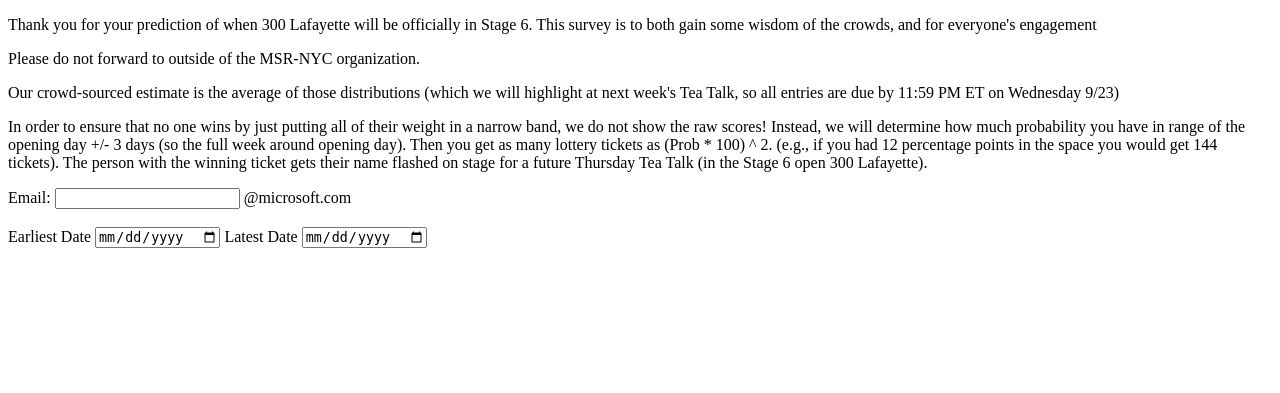
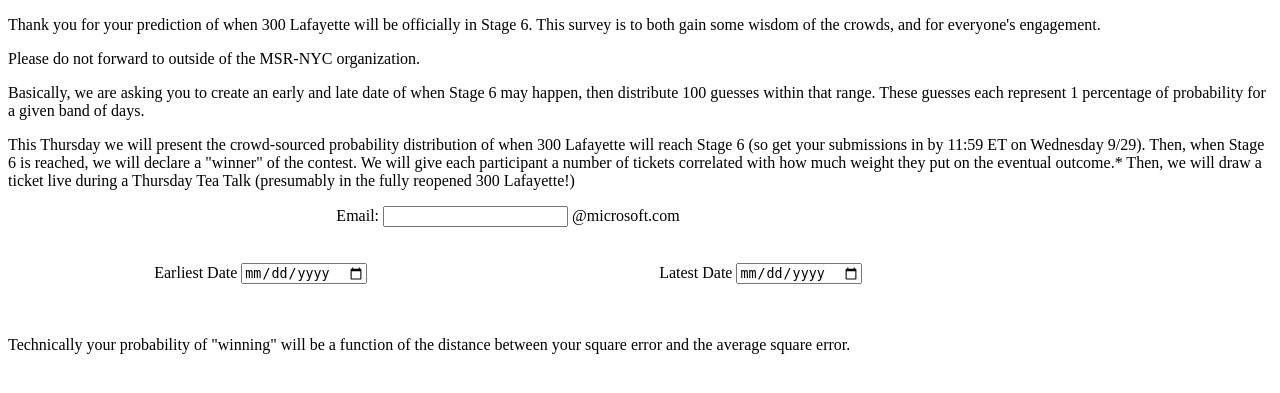
Before and after one commit to SoyBison/s6bets, a Flask app: page / in a window 1280 px wide. Shown: the top 393 px of the page. Run offline with Flask 2, Linux system fonts and the light colour scheme; some libraries are stand-ins or nearby versions.

Commit message:
updated copy, failed attempt at adding dividers, centered form

```diff
--- a/static/balls.js
+++ b/static/balls.js
@@ -49,8 +49,8 @@ $(document).ready(function(){
                 dnum2 = fdate + ((ldate - fdate) * (i+1)) / 9
                 darray[i] = dateFormat(dnum, dnum2)
             }
-            $('#balls-used').text('You have used 0 balls.')
-            $('#balls-left').text('You have ' + nBalls + ' balls remaining.')
+            $('#balls-used').text('You have used 0 guesses.')
+            $('#balls-left').text('You have ' + nBalls + ' guesses remaining.')
 
             $('svg').remove()
 
@@ -152,15 +152,15 @@ $(document).ready(function(){
             }
         }
         if (ballsUsed === 1) {
-            $('#balls-used').text('You have used ' + ballsUsed + ' ball.')
+            $('#balls-used').text('You have used ' + ballsUsed + ' guess.')
         } else {
-            $('#balls-used').text('You have used ' + ballsUsed + ' balls.')
+            $('#balls-used').text('You have used ' + ballsUsed + ' guesses.')
         }
 
         if (nBalls - ballsUsed === 1) {
-            $('#balls-left').text('You have ' + (nBalls - ballsUsed) + ' ball remaining.')
+            $('#balls-left').text('You have ' + (nBalls - ballsUsed) + ' guess remaining.')
         } else {
-            $('#balls-left').text('You have ' + (nBalls - ballsUsed) + ' balls remaining.')
+            $('#balls-left').text('You have ' + (nBalls - ballsUsed) + ' guesses remaining.')
         }
         for(let i = 1; i <= 9; i++){
             $(`#b${i}-form`).val(data[i - 1])
--- a/static/style.css
+++ b/static/style.css
@@ -7,6 +7,7 @@ input.email-entry{
 }
 .container.space-around{
     justify-content: space-around;
+    alignment: center;
 }
 .container.space-between{
     justify-content: space-between;
--- a/templates/index.html
+++ b/templates/index.html
@@ -9,12 +9,15 @@
 <script src="https://code.jquery.com/jquery-3.6.0.min.js" integrity="sha256-/xUj+3OJU5yExlq6GSYGSHk7tPXikynS7ogEvDej/m4=" crossorigin="anonymous"></script>
 <script src="../static/balls.js"></script>
 <body>
-<p>Thank you for your prediction of when 300 Lafayette will be officially in Stage 6. This survey is to both gain some wisdom of the crowds, and for everyone's engagement</p>
+<p>Thank you for your prediction of when 300 Lafayette will be officially in Stage 6. This survey is to both gain some wisdom of the crowds, and for everyone's engagement.</p>
 <p>Please do not forward to outside of the MSR-NYC organization.</p>
-<p>Our crowd-sourced estimate is the average of those distributions (which we will highlight at next week's Tea Talk, so all entries are due by 11:59 PM ET on Wednesday 9/23)</p>
-<p>In order to ensure that no one wins by just putting all of their weight in a narrow band, we do not show the raw scores! Instead, we will determine how much probability you have in range of the opening day +/- 3 days (so the full week around opening day).
-Then you get as many lottery tickets as (Prob * 100) ^ 2. (e.g., if you had 12 percentage points in the space you would get 144 tickets). The person with the winning ticket gets their name flashed on stage for a future Thursday Tea Talk (in the Stage 6 open 300 Lafayette).</p>
+<p>Basically, we are asking you to create an early and late date of when Stage 6 may happen, then distribute 100 guesses within that range. These guesses each represent 1 percentage of probability for a given band of days.</p>
+<p> This Thursday we will present the crowd-sourced probability distribution of when 300 Lafayette will reach Stage 6 (so get your submissions in by 11:59 ET on Wednesday 9/29). Then, when Stage 6 is reached, we will declare a "winner" of the contest.
+    We will give each participant a number of tickets correlated with how much weight they put on the eventual outcome.* Then, we will draw a ticket live during a Thursday Tea Talk (presumably in the fully reopened 300 Lafayette!)
+</p>
 <form id="main_form" action="{{ url_for('add_record') }}" method="post">
+    <div class="container space-around">
+        <div>
             <label for="email">
                 Email:
             </label>
@@ -22,11 +25,19 @@ Then you get as many lottery tickets as (Prob * 100) ^ 2. (e.g., if you had 12 p
             <label for='email'>
                 @microsoft.com
             </label>
+        </div>
+    </div>
     <br><br>
+    <div class="container space-around">
+        <div>
             <label for="lo">Earliest Date</label>
             <input type="date" id="lo" name="lo">
+        </div>
+        <div>
             <label for="hi">Latest Date</label>
             <input type="date" id="hi" name="hi">
+        </div>
+    </div>
     <br><br>
     <div id="contain-div" hidden>
         <div class="container space-around">
@@ -64,8 +75,12 @@ Then you get as many lottery tickets as (Prob * 100) ^ 2. (e.g., if you had 12 p
                 <button type='button' id="m9">-</button> <button type='button' id="p9">+</button>
             </div>
         </div>
-        <input type="submit" value="Submit">
+        <br>
+        <div class="container space-around">
+        <input type="submit" value="Submit" style="alignment: center">
+        </div>
     </div>
 </form>
+<p>Technically your probability of "winning" will be a function of the distance between your square error and the average square error.</p>
 </body>
 </html>
```
Lines whose indentation alone changed are shown as unchanged.
